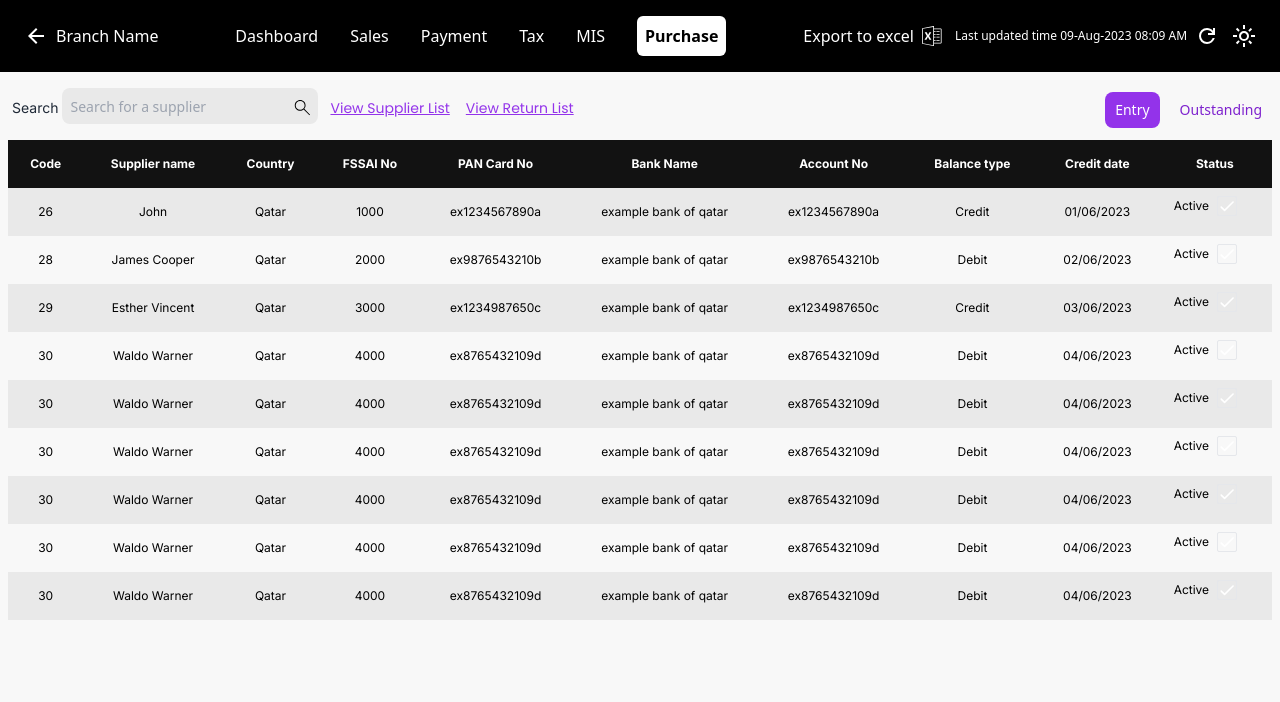
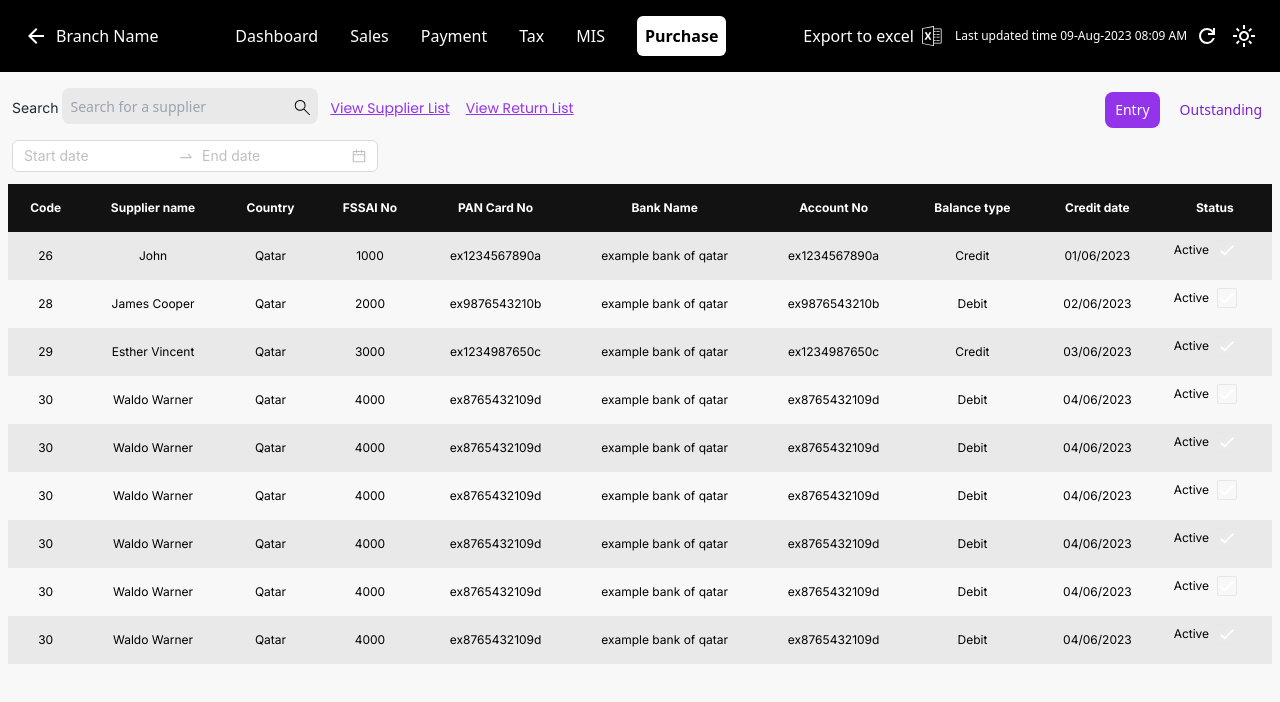
Before and after one commit to amarnadhcp/Sacrosys-purchase, a React (Create React App) app: page /supplier in a window 1280 px wide. Shown: the top 702 px of the page. Built offline with nearby package versions, Linux system fonts and the light colour scheme.

Commit message:
feat(date range filter design addded to supplier list)

```diff
--- a/src/component/Entry/ReturnList.jsx
+++ b/src/component/Entry/ReturnList.jsx
@@ -17,12 +17,13 @@ function ReturnList() {
     data :
     data.filter(item => {
       const itemDate = new Date(item.date);
+      console.log(itemDate);
       return itemDate >= selectedDateRange[0] && itemDate <= selectedDateRange[1];
     });
 
   return (
     <div className="mx-auto  px-2 overflow-auto my-0 ">
-      <div className="flex flex-col md:flex-row-reverse justify-between items-center bg-default mb-0">
+      <div className="flex flex-col md:flex-row-reverse justify-between items-center bg-default mb-0 mt-1">
         <NavigationBar />
         <SearchBar />
       </div>
@@ -77,7 +78,7 @@ export default ReturnList;
 const data = [
   {
     id: 1,
-    date: "02/01/24",
+    date: "02/01/29",
     supplier: "343434234",
     invoiceNumber: "3432343342",
     returnAmount: "1000.000",
--- a/src/pages/purchaseEntry/SupplierList.jsx
+++ b/src/pages/purchaseEntry/SupplierList.jsx
@@ -1,7 +1,25 @@
-import React from 'react'
+import React, { useState } from 'react'
 import SearchBar from "../../component/Navbar/SearchBar";
 import NavigationBar from "../../component/Navbar/NavigationBar";
+import { DatePicker } from 'antd';
+const { RangePicker } = DatePicker;
+
 function SupplierList() {
+
+  const [selectedDateRange, setSelectedDateRange] = useState([]);
+
+  const handleDateRangeChange = (dates) => {
+    !dates ? setSelectedDateRange([]) : setSelectedDateRange(dates);
+  };
+
+    // Filter data based on selected date range
+    const filteredData = selectedDateRange.length === 0 ?
+    data :
+    data.filter(item => {
+      const itemDate = new Date(item.date);
+      console.log(itemDate);
+      return itemDate >= selectedDateRange[0] && itemDate <= selectedDateRange[1];
+    });
 
   return (
     <div className="mx-auto px-2 overflow-auto my-1 ">
@@ -9,6 +27,10 @@ function SupplierList() {
         <NavigationBar  />
         <SearchBar  />
       </div>
+      <div className="overflow-x-auto min-w-full">
+          <div className="mb-3 mt-0 mx-1 ">
+            <RangePicker onChange={handleDateRangeChange} />
+          </div>
     <div className="overflow-y-auto h-[480px]">
       <table className="w-full text-xs text-left rtl:text-right text-gray-500 dark:text-gray-400 z-0 border-collapse">
         <thead className="sticky  top-0 text-xs text-white font-inter bg-custom-black text-center z-10">
@@ -26,7 +48,7 @@ function SupplierList() {
           </tr>
         </thead>
         <tbody>
-          {tableData.map((item) => (
+          {filteredData.map((item) => (
             <tr
               key={item.id}
               className="even:bg-default odd:bg-[#E9E9E9]  text-center font-inter"
@@ -60,6 +82,7 @@ function SupplierList() {
       </table>
     </div>
   </div>
+  </div>
   )
 }
 
@@ -70,7 +93,7 @@ export default SupplierList
 
 
 
-const tableData = [
+const data = [
   {
     id: 1,
     code: "26",
```
